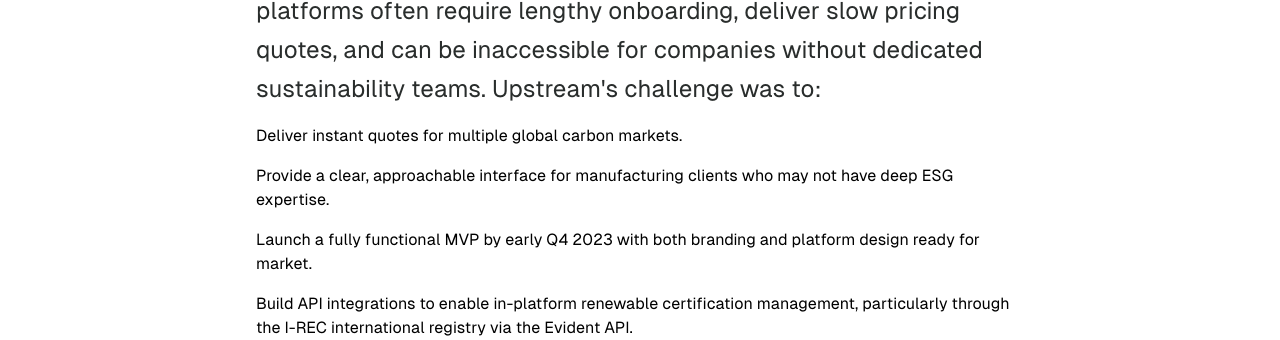
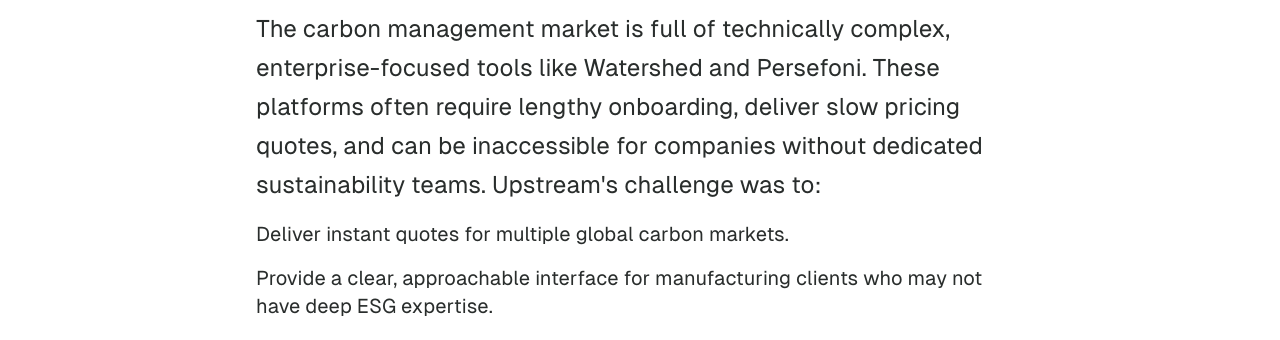
Before and after one commit to twocoderz/twocoderz.team, a React (Vite) app: page /work/brave in a window 1280 px wide. Shown: the part 2905-3245 px from the top of the page. Built offline with nearby package versions, Linux system fonts and the light colour scheme.

Commit message:
coding word detail

```diff
--- a/src/pages/work/WorkDetailPage.tsx
+++ b/src/pages/work/WorkDetailPage.tsx
@@ -105,7 +105,7 @@
               </div>
             </div>
             {/* rest */}
-            <div className="my-12">
+            <div className="my-24">
               <div className="mx-auto max-w-3xl flex flex-col gap-4 ">
                 <p className="text-2xl font-normal leading-relaxed text-black-90">
                   Rizzle began when visionary founders with a small group of
@@ -148,18 +148,18 @@
                   to:
                 </p>
                 <ul className="flex flex-col gap-4">
-                  <li>
+                  <li className="text-xl font-normal text-black-90">
                     Deliver instant quotes for multiple global carbon markets.
                   </li>
-                  <li>
+                  <li className="text-xl font-normal text-black-90">
                     Provide a clear, approachable interface for manufacturing
                     clients who may not have deep ESG expertise.
                   </li>
-                  <li>
+                  <li className="text-xl font-normal text-black-90">
                     Launch a fully functional MVP by early Q4 2023 with both
                     branding and platform design ready for market.
                   </li>
-                  <li>
+                  <li className="text-xl font-normal text-black-90">
                     Build API integrations to enable in-platform renewable
                     certification management, particularly through the I-REC
                     international registry via the Evident API.
```
